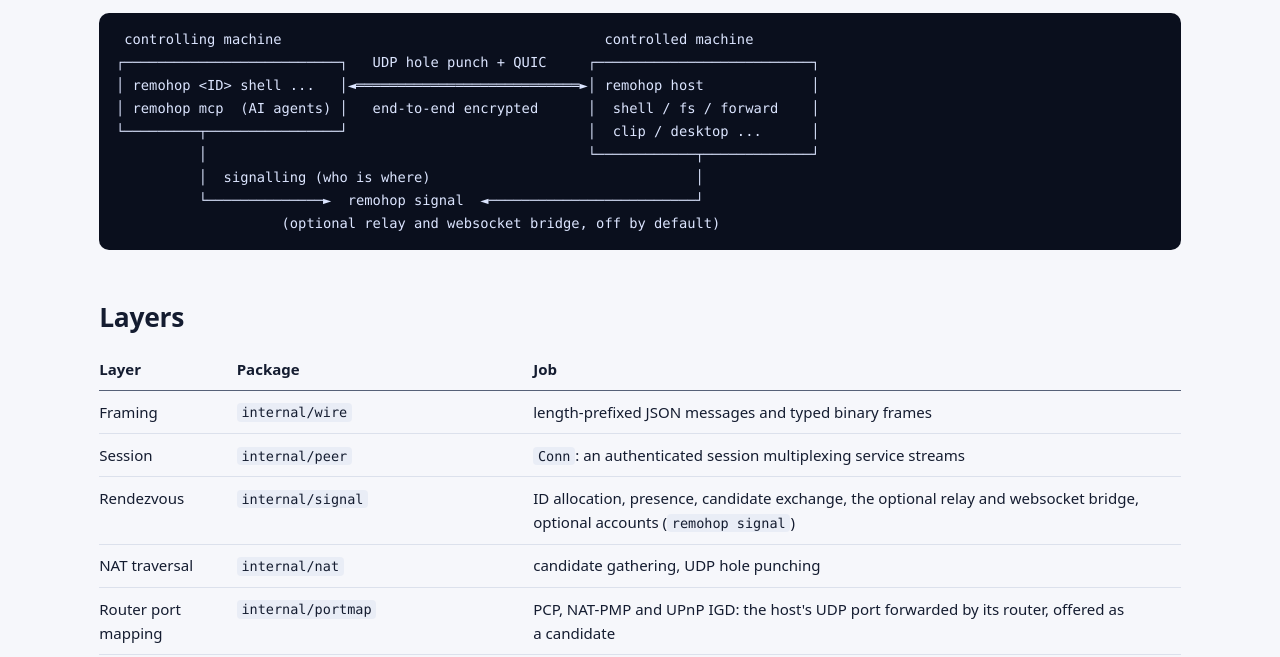
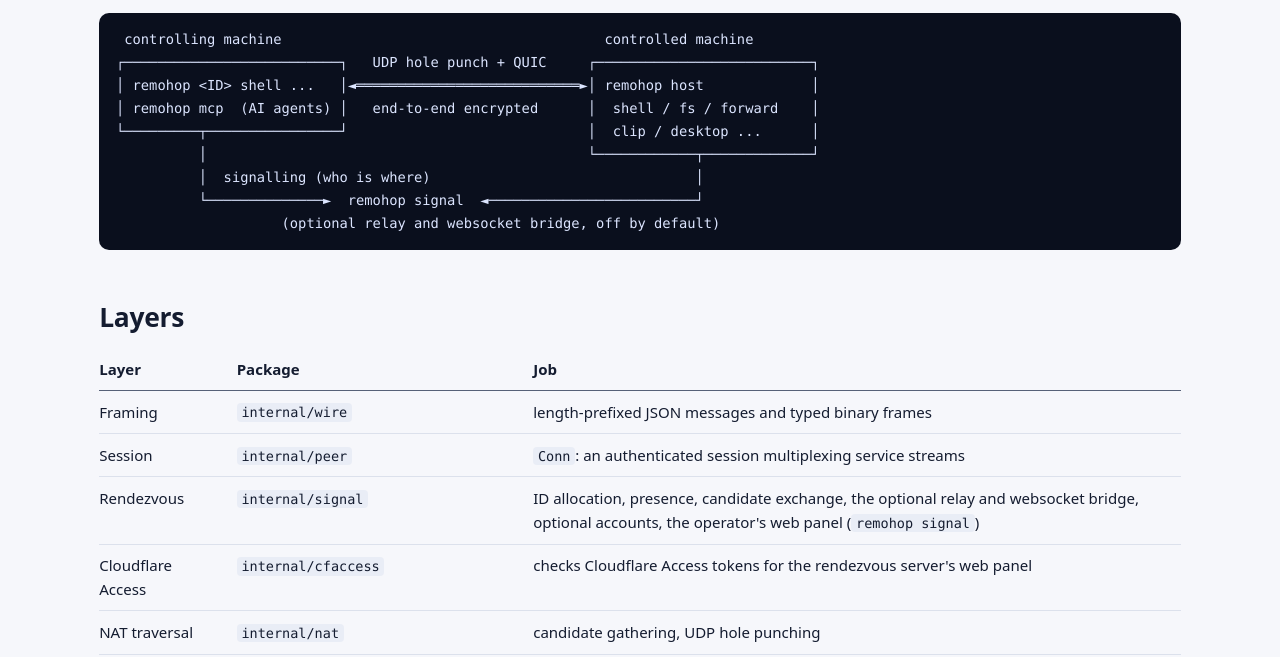
Before and after one commit to readori/RemoHop, a plain HTML site: page site/public/en/docs/architecture/index.html in a window 1280 px wide. Shown: the part 297-954 px from the top of the page. Drawn offline with Linux system fonts and the light colour scheme.

Commit message:
docs: name the web panel and internal/cfaccess in ARCHITECTURE.md
Co-Authored-By: Claude Opus 5.5 <noreply@anthropic.com>
Claude-Session: https://claude.ai/code/session_01MMPMmKKnEeMUydRyRhRnAP

```diff
--- a/site/public/en/docs/architecture/index.html
+++ b/site/public/en/docs/architecture/index.html
@@ -69,7 +69,8 @@ and <a href="/docs/#more">zh/</a>; this page is for people reading the code.</p>
 <tbody>
 <tr><td>Framing</td><td><code>internal/wire</code></td><td>length-prefixed JSON messages and typed binary frames</td></tr>
 <tr><td>Session</td><td><code>internal/peer</code></td><td><code>Conn</code>: an authenticated session multiplexing service streams</td></tr>
-<tr><td>Rendezvous</td><td><code>internal/signal</code></td><td>ID allocation, presence, candidate exchange, the optional relay and websocket bridge, optional accounts (<code>remohop signal</code>)</td></tr>
+<tr><td>Rendezvous</td><td><code>internal/signal</code></td><td>ID allocation, presence, candidate exchange, the optional relay and websocket bridge, optional accounts, the operator's web panel (<code>remohop signal</code>)</td></tr>
+<tr><td>Cloudflare Access</td><td><code>internal/cfaccess</code></td><td>checks Cloudflare Access tokens for the rendezvous server's web panel</td></tr>
 <tr><td>NAT traversal</td><td><code>internal/nat</code></td><td>candidate gathering, UDP hole punching</td></tr>
 <tr><td>Router port mapping</td><td><code>internal/portmap</code></td><td>PCP, NAT-PMP and UPnP IGD: the host's UDP port forwarded by its router, offered as a candidate</td></tr>
 <tr><td>Websocket bridge</td><td><code>internal/wsdgram</code></td><td>UDP datagrams over a WebSocket (HTTPS proxy aware), for networks without UDP</td></tr>
```
Also changed, not shown: 1 other file.
